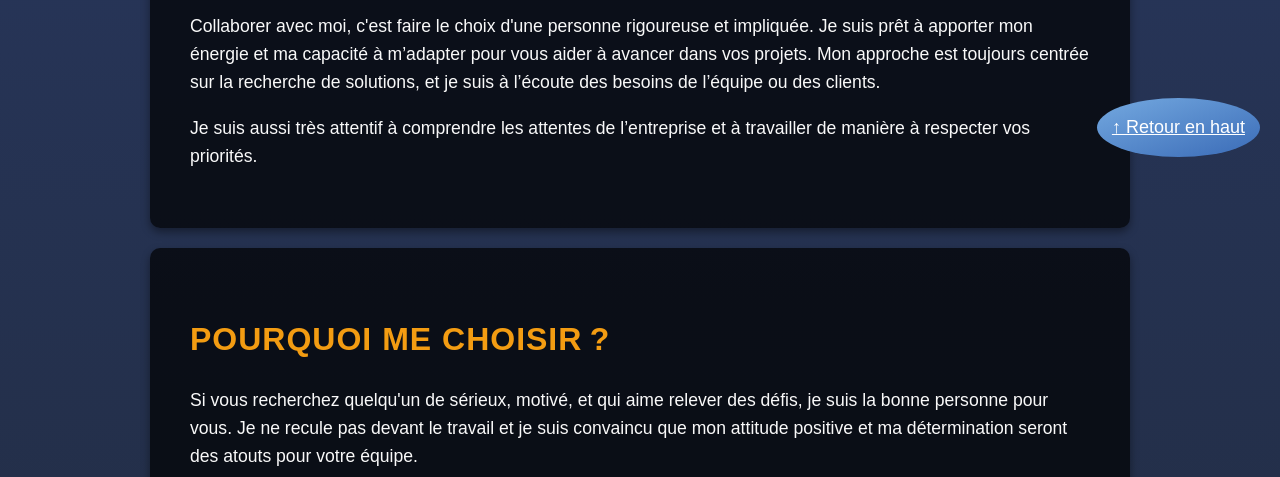
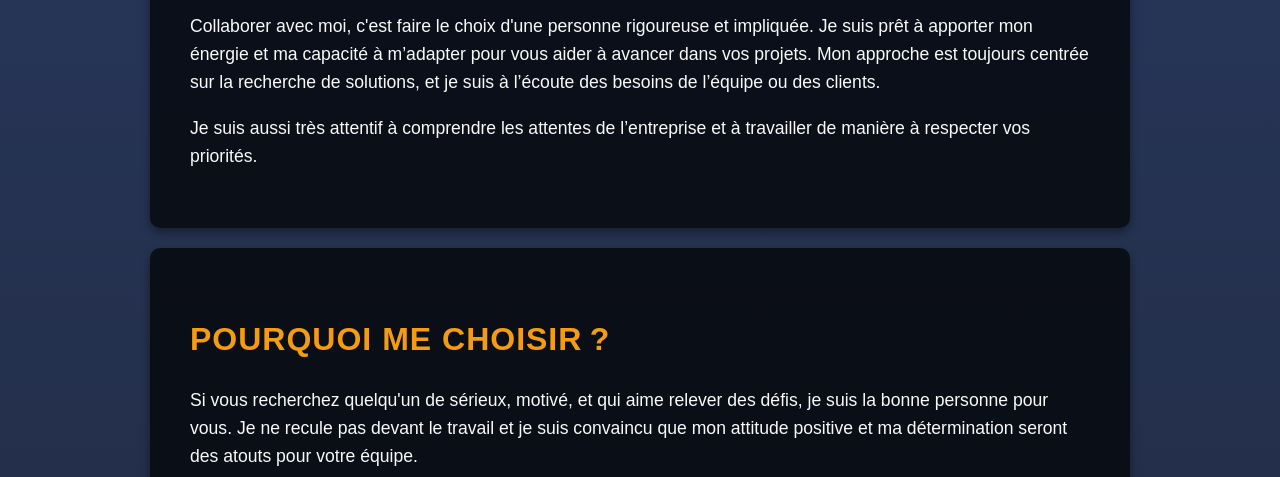
Before and after one commit to UmitNlb/CV-, a plain HTML site: page pourquoi.html in a window 1280 px wide. Shown: the part 623-1100 px from the top of the page. Drawn offline with Linux system fonts and the light colour scheme.

Commit message:
pourquoi.html

```diff
--- a/pourquoi.html
+++ b/pourquoi.html
@@ -94,8 +94,3 @@
     </footer>
 </body>
 </html>
-
-<!-- Bouton de retour en haut -->
-<a href="#" class="scroll-to-top">
-    ↑ Retour en haut
-</a>
```
